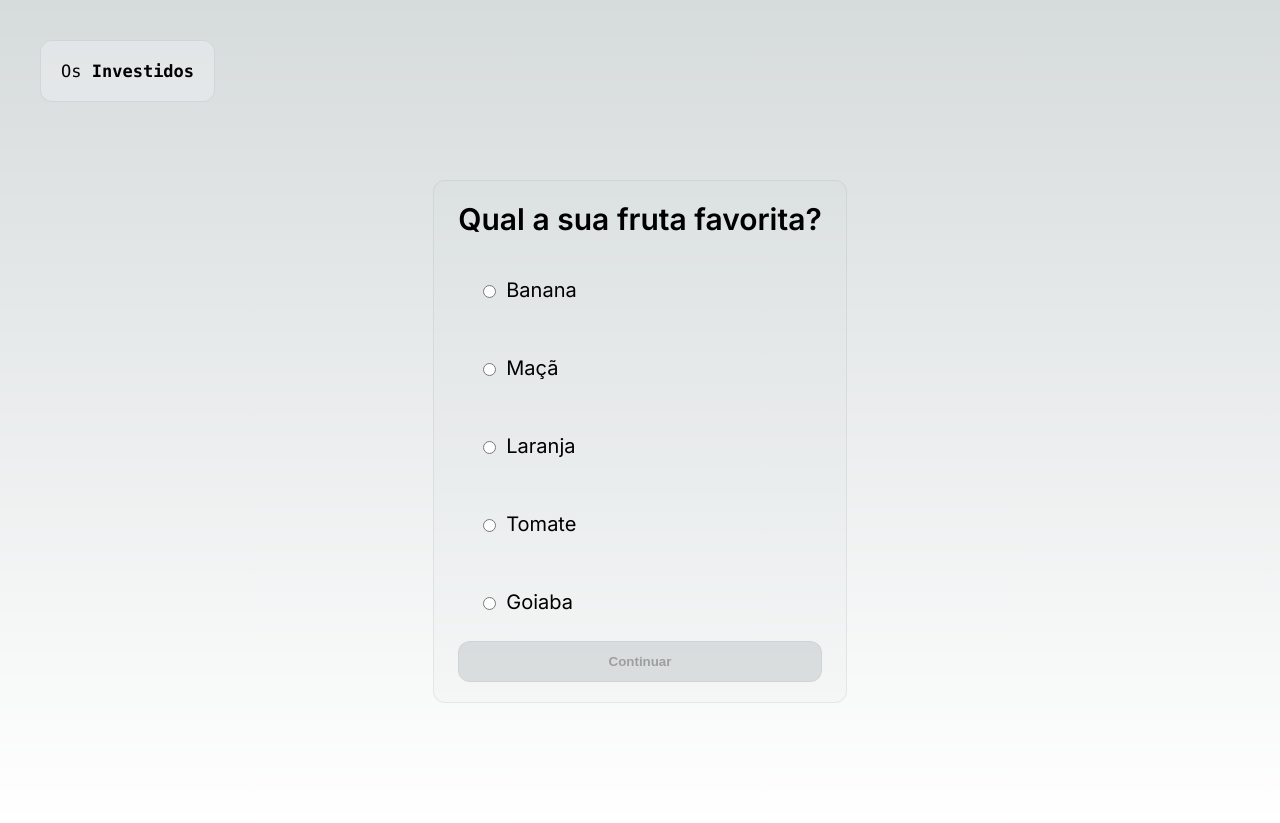
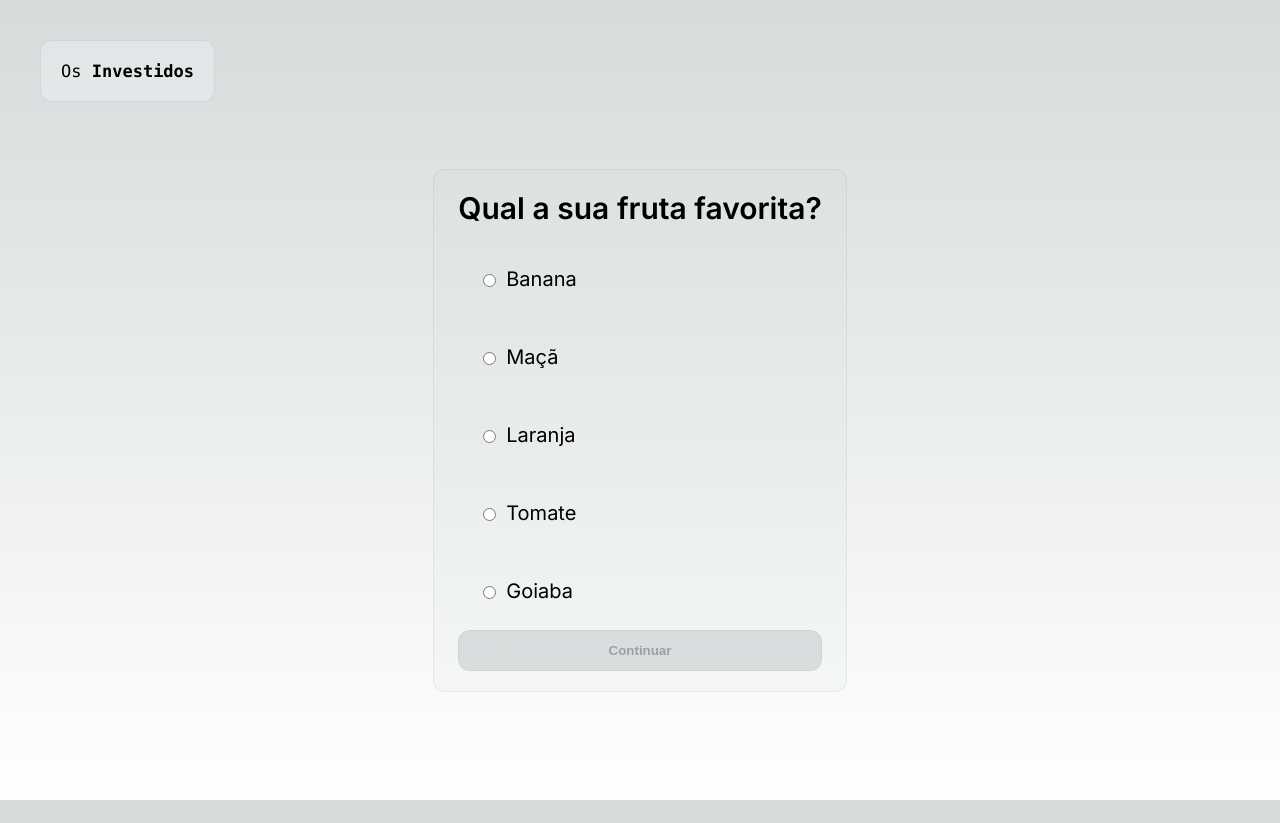
Before and after one commit to nightshade-tea/icc, a Next.js app: page /question/1 in a window 1280 px wide. After the commit the page ends 800 px from the top, so only its background shows below. Built offline with nearby package versions, Linux system fonts and the light colour scheme.

Commit message:
fix padding

```diff
--- a/src/styles/index.module.css
+++ b/src/styles/index.module.css
@@ -3,7 +3,6 @@
   flex-direction: column;
   justify-content: center;
   align-items: center;
-  padding: 6rem;
   min-height: calc(100vh - 3rem);
   margin-top: 3rem;
   overflow-y: auto;
```
